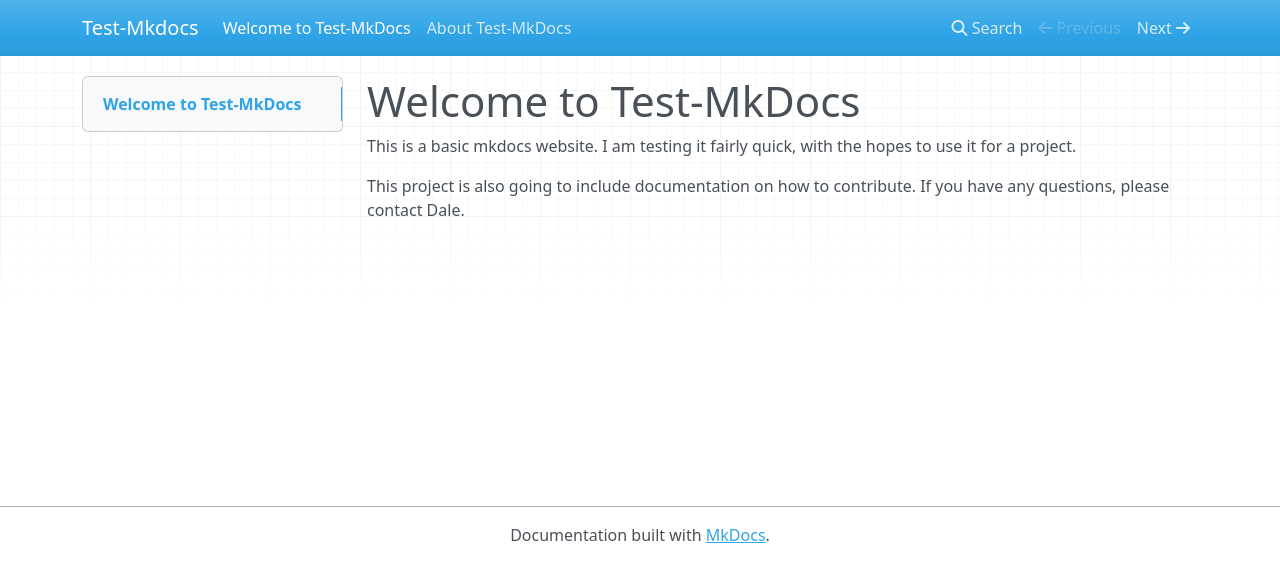
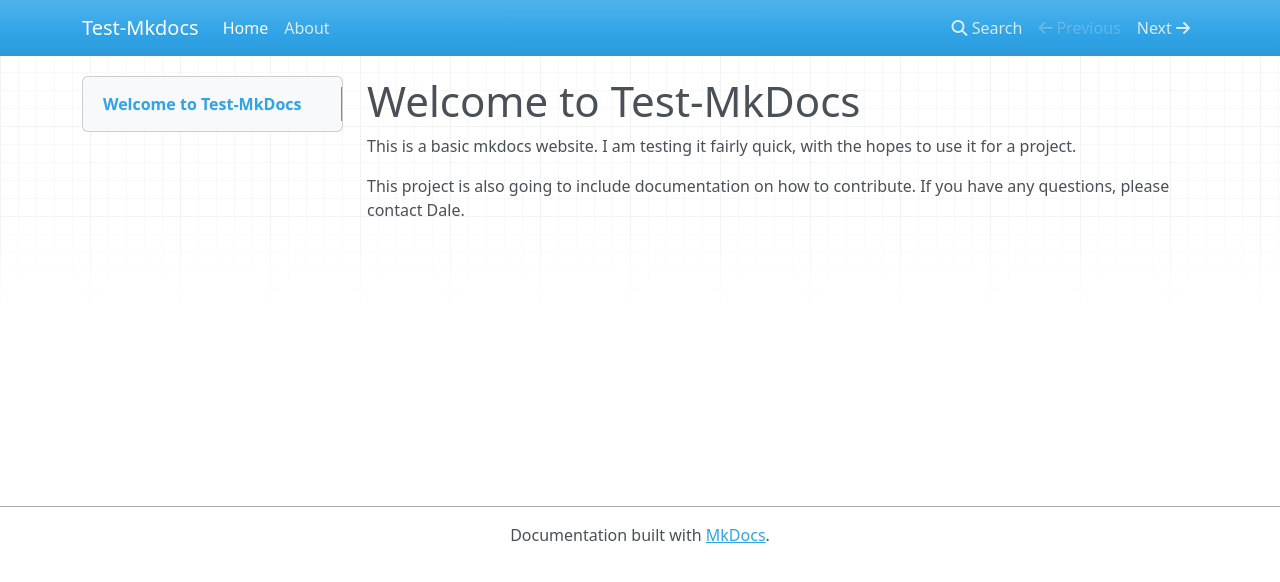
Before and after one commit to dalenoe/test-mkdocs, an MkDocs documentation site: the page built from docs/index.md, in a window 1280 px wide. Shown: the top 582 px of the page. Built offline with MkDocs 1.6.1, drawn with Linux system fonts in a browser that asks for light colours; nearby versions of some CDN libraries; some of the changed lines change nothing that is shown.

Commit message:
adding navigation the correct way

```diff
--- a/mkdocs.yml
+++ b/mkdocs.yml
@@ -1 +1,4 @@
 site_name: Test-Mkdocs
+nav:
+    - Home: index.md
+    - About: about.md
```
